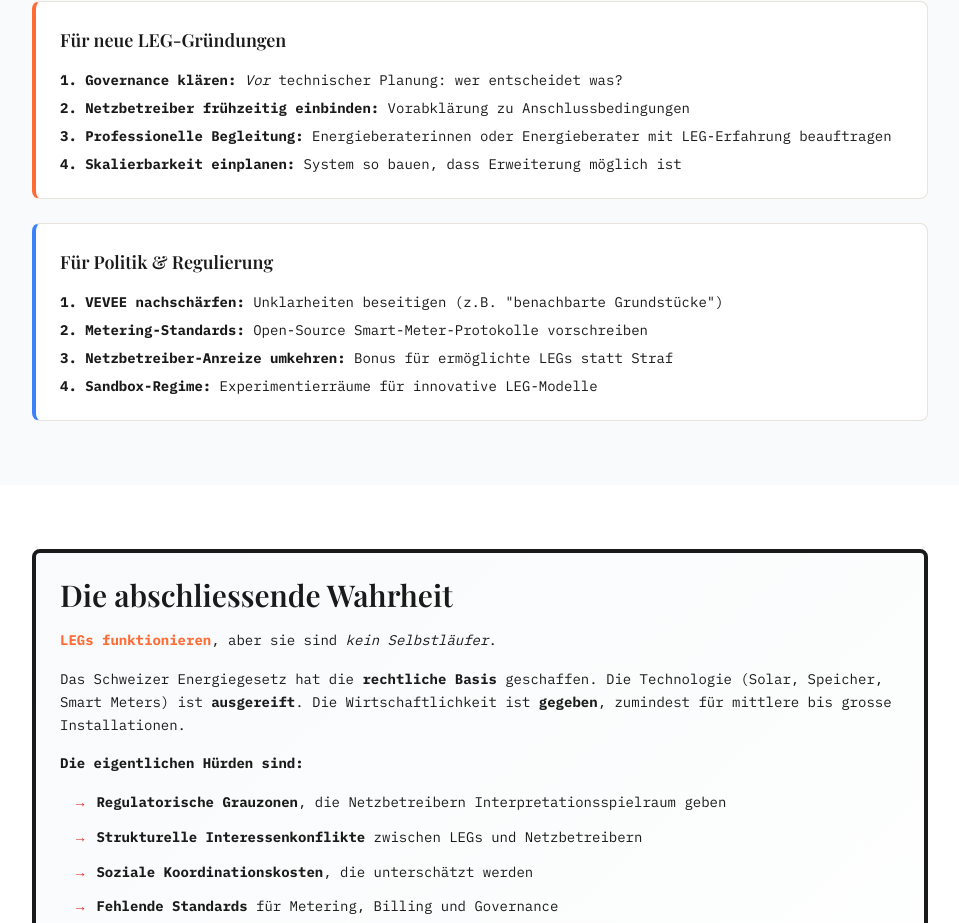
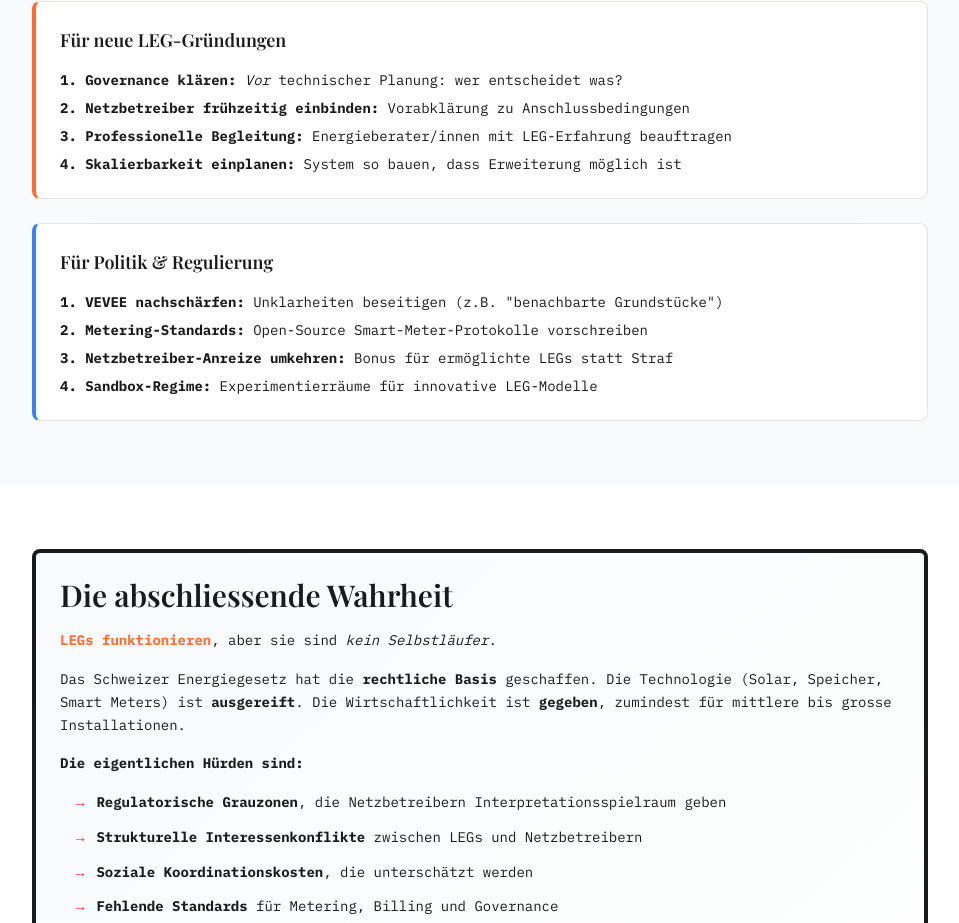
Before and after one commit to wgusta/sihlhack, a Next.js app: page /leg in a window 1280 px wide. Shown: the part 5938-6861 px from the top of the page, without its empty margins (160-1119 px from the left). Built offline with nearby package versions, Linux system fonts and the light colour scheme.

Commit message:
Copy: gendering /innen style

```diff
--- a/app/about/page.tsx
+++ b/app/about/page.tsx
@@ -573,7 +573,7 @@ export default function AboutPage() {
                   </p>
                   <p>
                     Gemäss <strong className="text-white">Art. 2 URG</strong> (Schweizer Urheberrechtsgesetz) entstehen Urheberrechte automatisch bei der Schöpfung eines Werks.
-                    Du als Entwicklerin oder Entwickler bist und bleibst der <strong className="text-white">Urheber</strong> deines Codes.
+                    Du als Entwickler/in bist und bleibst der <strong className="text-white">Urheber</strong> deines Codes.
                   </p>
                   <p>
                     sihlhack verwendet ein <strong className="text-thermal-orange">Dual-Lizenz-Modell</strong>:
--- a/app/leg/page.tsx
+++ b/app/leg/page.tsx
@@ -410,7 +410,7 @@ export default function LEGPage() {
                 <CardContent className="text-sm font-mono space-y-2">
                   <p><strong>1. Governance klären:</strong> <em>Vor</em> technischer Planung: wer entscheidet was?</p>
                   <p><strong>2. Netzbetreiber frühzeitig einbinden:</strong> Vorabklärung zu Anschlussbedingungen</p>
-                  <p><strong>3. Professionelle Begleitung:</strong> Energieberaterinnen oder Energieberater mit LEG-Erfahrung beauftragen</p>
+                  <p><strong>3. Professionelle Begleitung:</strong> Energieberater/innen mit LEG-Erfahrung beauftragen</p>
                   <p><strong>4. Skalierbarkeit einplanen:</strong> System so bauen, dass Erweiterung möglich ist</p>
                 </CardContent>
               </Card>
--- a/app/licensing/page.tsx
+++ b/app/licensing/page.tsx
@@ -229,7 +229,7 @@ export default function LicensingPage() {
                   nicht es destabilisieren.
                 </p>
                 <p className="pt-4 border-t border-gray-200 text-xs italic">
-                  Gute Ingenieurinnen und Ingenieure begrüßen diese Regeln. Nur Grifter fürchten sie.
+                  Gute Ingenieur/innen begrüßen diese Regeln. Nur Grifter fürchten sie.
                 </p>
               </div>
               </CardContent>
--- a/app/safety/page.tsx
+++ b/app/safety/page.tsx
@@ -502,7 +502,7 @@ export default function SafetyPage() {
                   </li>
                   <li className="flex items-start gap-2">
                     <span className="text-grid-green">✓</span>
-                    <span>Professionelle Haftpflicht für vor Ort tätige Ingenieurinnen und Ingenieure</span>
+                    <span>Professionelle Haftpflicht für vor Ort tätige Ingenieur/innen</span>
                   </li>
                 </ul>
               </div>
```
